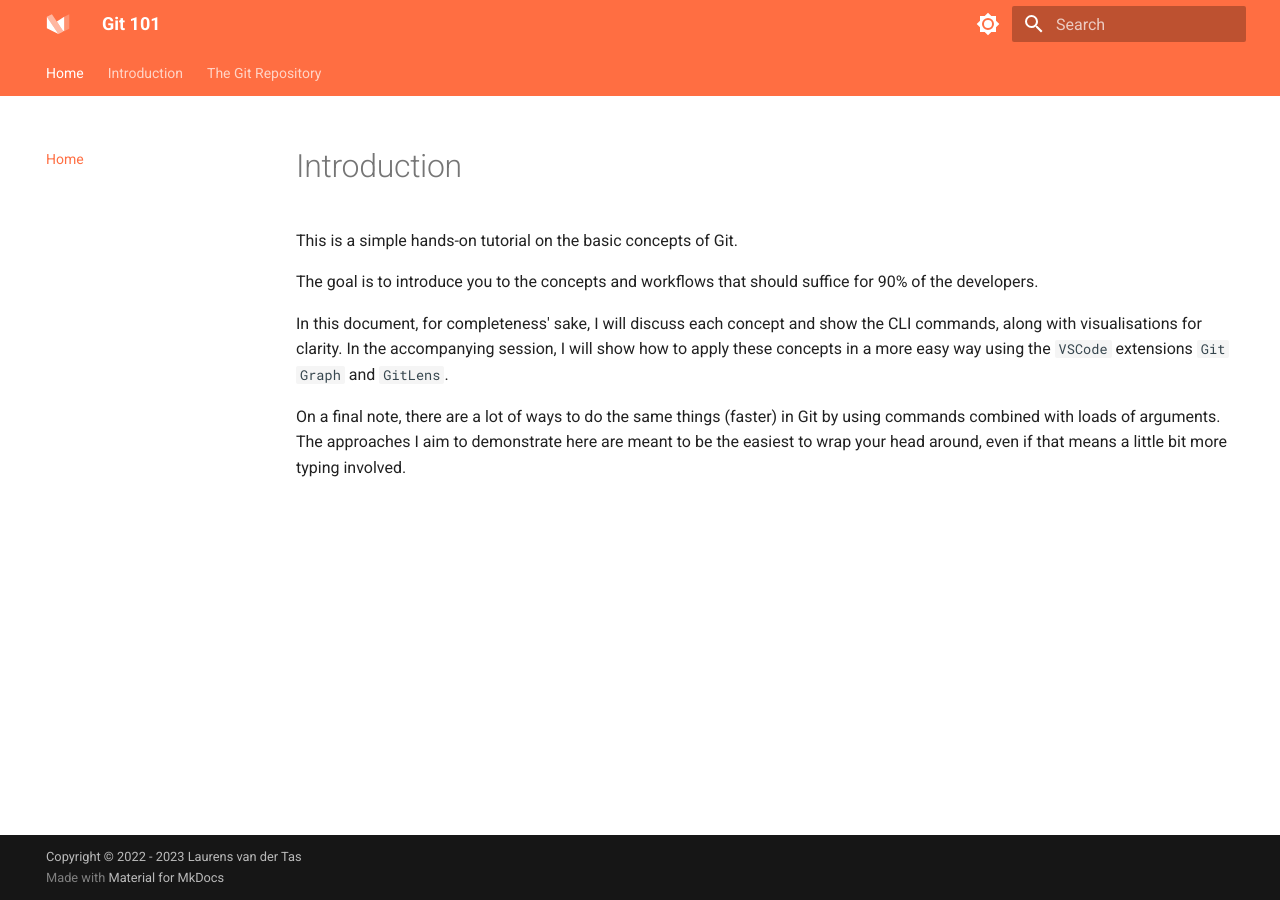
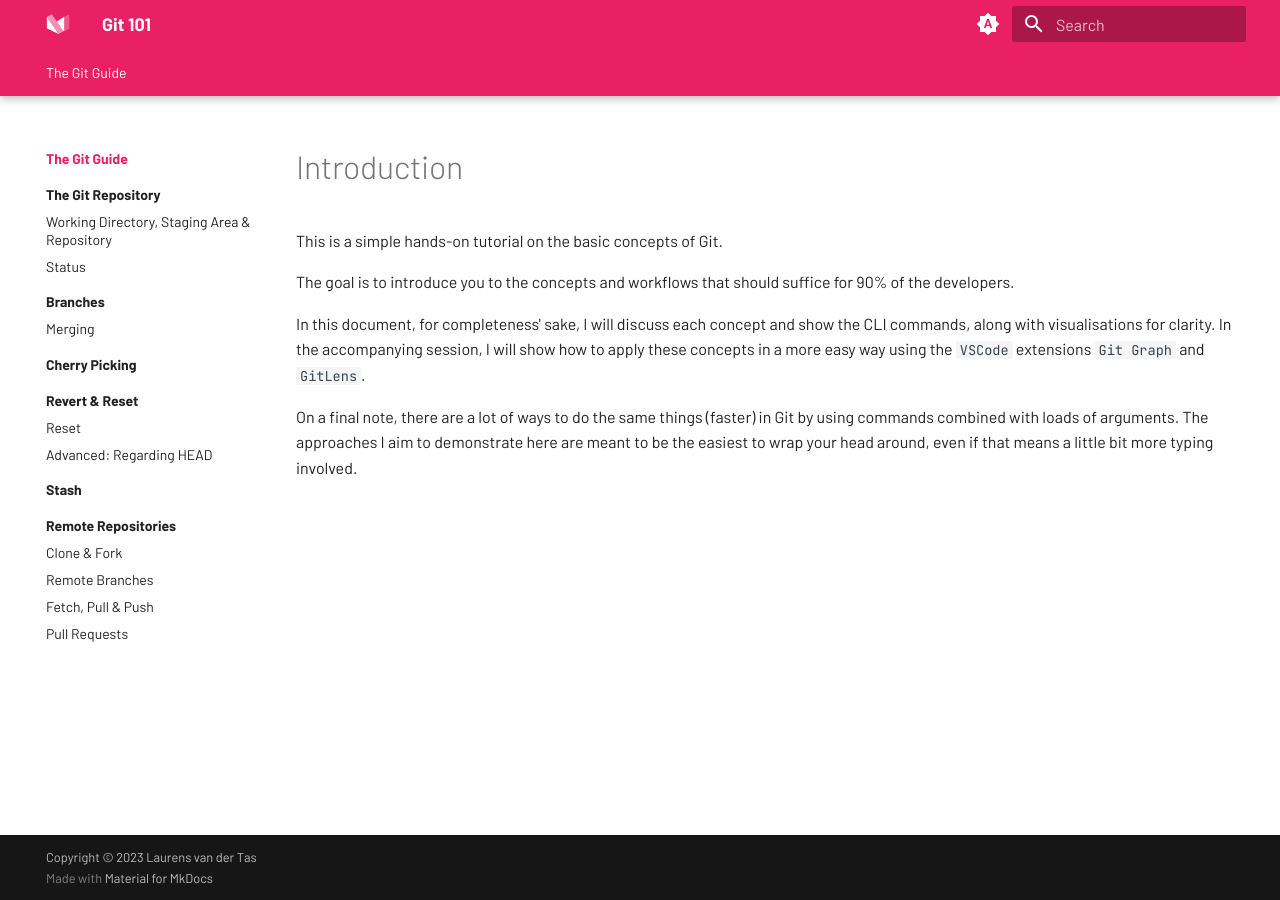
Before and after one commit to LPvdT/git-for-colleagues, an MkDocs documentation site: the page built from docs/index.md, in a window 1280 px wide. Built offline with MkDocs 1.6.1 and Material for MkDocs 9.7.7, drawn with Linux system fonts in a browser that asks for light colours.

Commit message:
Update: mkdocs.yaml config

```diff
--- a/mkdocs.yml
+++ b/mkdocs.yml
@@ -3,56 +3,93 @@ site_name: Git 101
 # site_url: ...
 site_author: Laurens van der Tas
 site_description: >-
-  Create a branded static site from a set of Markdown files to host the
-  documentation of your Open Source or commercial project
+  Lorem ipsum dolor sit amet.
 
 # Repository
-repo_name: ...
+repo_name: git_for_colleagues
 # repo_url: ...
 
 # Copyright
-copyright: Copyright &copy; 2022 - 2023 Laurens van der Tas
+copyright: Copyright &copy; 2023 Laurens van der Tas
+
+# Page tree
+nav:
+  - The Git Guide:
+      - index.md
+      - The Git Repository:
+          - 1_git_repository/index.md
+          - 1_git_repository/working_staging_repo.md
+          - 1_git_repository/status.md
+      - Branches:
+          - 2_branches/index.md
+          - 2_branches/merging.md
+      - Cherry Picking:
+          - 3_cherry_picking/index.md
+      - Revert & Reset:
+          - 4_revert_reset/index.md
+          - 4_revert_reset/reset.md
+          - 4_revert_reset/head.md
+      - Stash:
+          - 5_stash/index.md
+      - Remote Repositories:
+          - 6_remote_repos/index.md
+          - 6_remote_repos/clone_fork.md
+          - 6_remote_repos/remote_branches.md
+          - 6_remote_repos/fetch_pull_push.md
+          - 6_remote_repos/pull_requests.md
 
 # Configuration
 theme:
   name: material
   language: en
   features:
-    # - announce.dismiss
     - content.code.annotate
-    # - content.tabs.link
     - content.tooltips
-    # - header.autohide
-    # - navigation.expand
+    - header.autohide
+    - navigation.expand
     - navigation.indexes
-    # - navigation.instant
-    # - navigation.prune
+    - navigation.path
+    - navigation.instant
+    - navigation.prune
     - navigation.sections
     - navigation.tabs
-    # - navigation.tabs.sticky
+    - navigation.tabs.sticky
     - navigation.top
-    # - navigation.tracking
+    - navigation.tracking
     - search.highlight
     - search.share
     - search.suggest
     - toc.follow
     - toc.integrate
   palette:
-    - scheme: default
-      primary: deep orange
-      accent: amber
+    # Palette toggle for automatic mode
+    - media: "(prefers-color-scheme)"
+      primary: pink
+      accent: pink
+      toggle:
+        icon: material/brightness-auto
+        name: Switch to light mode
+
+    # Palette toggle for light mode
+    - media: "(prefers-color-scheme: light)"
+      scheme: default
+      primary: pink
+      accent: pink
       toggle:
         icon: material/brightness-7
         name: Switch to dark mode
-    - scheme: slate
-      primary: deep orange
-      accent: amber
+
+    # Palette toggle for dark mode
+    - media: "(prefers-color-scheme: dark)"
+      scheme: slate
+      primary: pink
+      accent: pink
       toggle:
         icon: material/brightness-4
-        name: Switch to light mode
+        name: Switch to system preference
   font:
-    text: Roboto
-    code: Roboto Mono
+    text: Barlow
+    code: JetBrains Mono
   # favicon: assets/favicon.png
   icon:
     logo: logo
@@ -105,13 +142,3 @@ markdown_extensions:
   - pymdownx.tasklist:
       custom_checkbox: true
   - pymdownx.tilde
-
-# Page tree
-nav:
-  - Home: index.md
-  - Introduction:
-    - Intro: git_101.md
-  - The Git Repository:
-    - git_repository/index.md
-    - Working Directory, Staging Area & Repository: git_repository/working_staging_repo.md
-    - Status: git_repository/status.md
```
